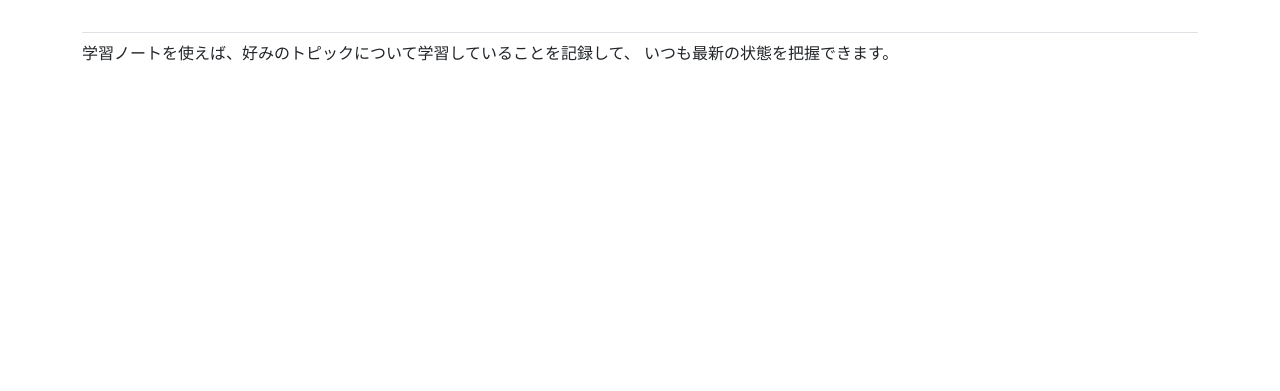
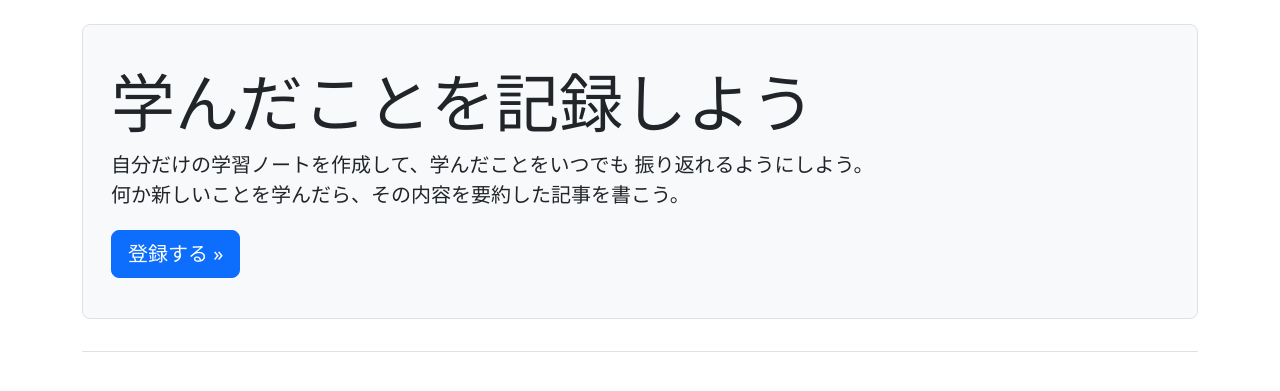
Before and after one commit to MASA20201203/saitan-python2, a Django app: page / in a window 1280 px wide. Shown: the part 58-449 px from the top of the page. Run offline with Django 5.2, Linux system fonts and the light colour scheme; some libraries are stand-ins or nearby versions.

Commit message:
update: p269 Jumbotronを使用してホームページにスタイルを設定する

```diff
--- a/02_practical/chap07-09/learning_log/learning_logs/templates/learning_logs/index.html
+++ b/02_practical/chap07-09/learning_log/learning_logs/templates/learning_logs/index.html
@@ -1,7 +1,16 @@
 {% extends "learning_logs/base.html" %}
 
-{% block content %}
-  <p>学習ノートを使えば、好みのトピックについて学習していることを記録して、
-      いつも最新の状態を把握できます。</p>
+{% block page_header %}
+  <div class="p-3 mb-4 bg-light border rounded-3">
+    <div class="container-fluid py-4">
+      <h1 class="display-3">学んだことを記録しよう</h1>
 
-{% endblock content %}
+      <p class="lead">自分だけの学習ノートを作成して、学んだことをいつでも
+          振り返れるようにしよう。<br>
+          何か新しいことを学んだら、その内容を要約した記事を書こう。</p>
+
+      <a class="btn btn-primary btn-lg mt-1"
+        href="{% url 'accounts:register' %}">登録する &raquo;</a>
+    </div>
+  </div>
+{% endblock page_header %}
```
